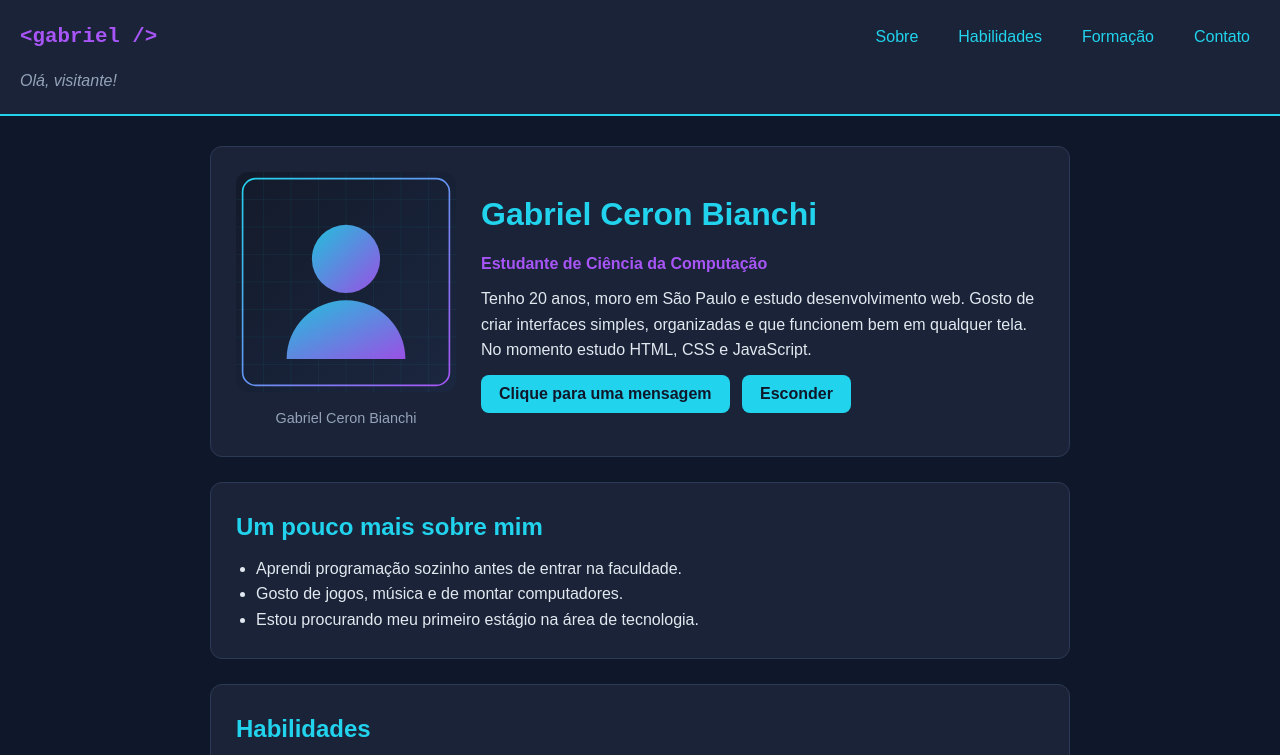
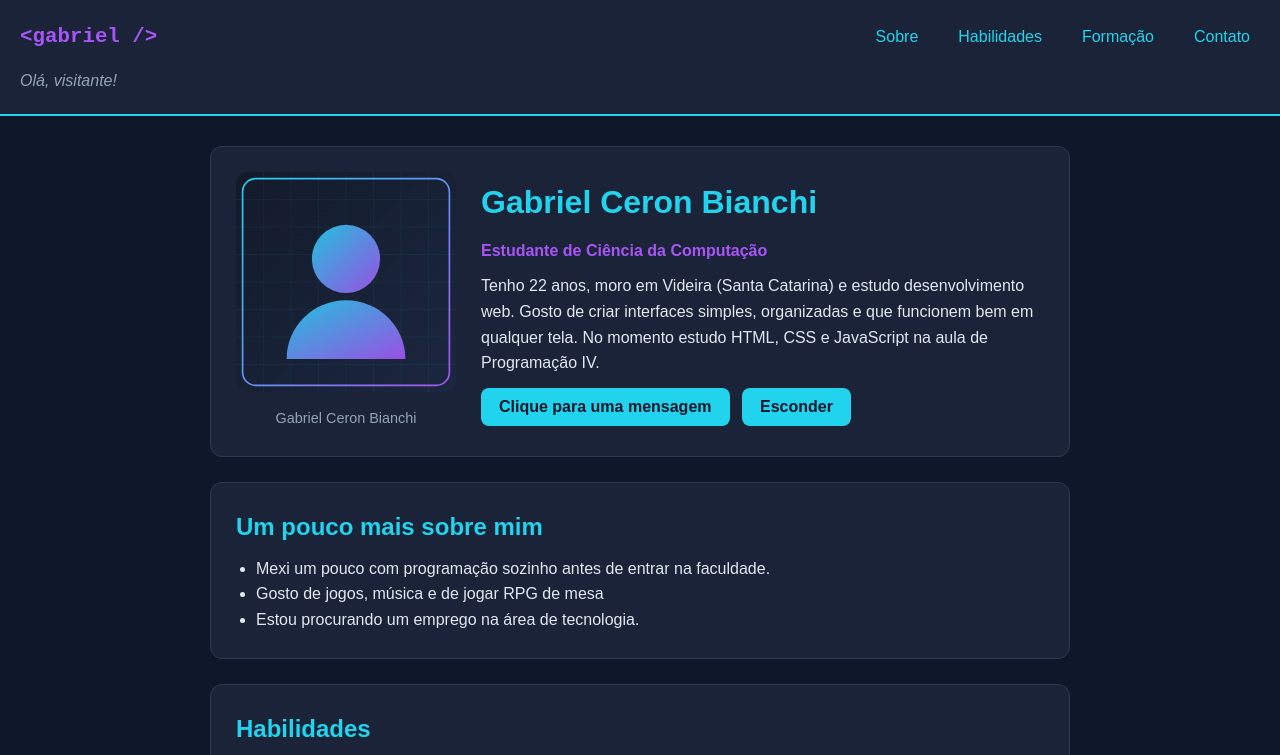
Before and after one commit to cbGabriel9/meu-curriculo, a plain HTML site: page index.html in a window 1280 px wide. Both pictures are taken after a click on the button "Mostrar mais sobre mim". Shown: the top 755 px of the page. Drawn offline with Linux system fonts and the light colour scheme.

Commit message:
Atualiza dados pessoais do curriculo
Co-Authored-By: Claude Opus 5 <noreply@anthropic.com>

```diff
--- a/index.html
+++ b/index.html
@@ -38,9 +38,9 @@
                 <h1>Gabriel Ceron Bianchi</h1>
                 <p class="cargo">Estudante de Ciência da Computação</p>
                 <p>
-                    Tenho 20 anos, moro em São Paulo e estudo desenvolvimento web.
+                    Tenho 22 anos, moro em Videira (Santa Catarina) e estudo desenvolvimento web.
                     Gosto de criar interfaces simples, organizadas e que funcionem bem
-                    em qualquer tela. No momento estudo HTML, CSS e JavaScript.
+                    em qualquer tela. No momento estudo HTML, CSS e JavaScript na aula de Programação IV.
                 </p>
 
                 <!-- Botões que ativam as funções do script.js -->
@@ -53,9 +53,9 @@
         <section id="detalhes" class="detalhes escondido">
             <h2>Um pouco mais sobre mim</h2>
             <ul>
-                <li>Aprendi programação sozinho antes de entrar na faculdade.</li>
-                <li>Gosto de jogos, música e de montar computadores.</li>
-                <li>Estou procurando meu primeiro estágio na área de tecnologia.</li>
+                <li>Mexi um pouco com programação sozinho antes de entrar na faculdade.</li>
+                <li>Gosto de jogos, música e de jogar RPG de mesa</li>
+                <li>Estou procurando um emprego na área de tecnologia.</li>
             </ul>
         </section>
 
```
